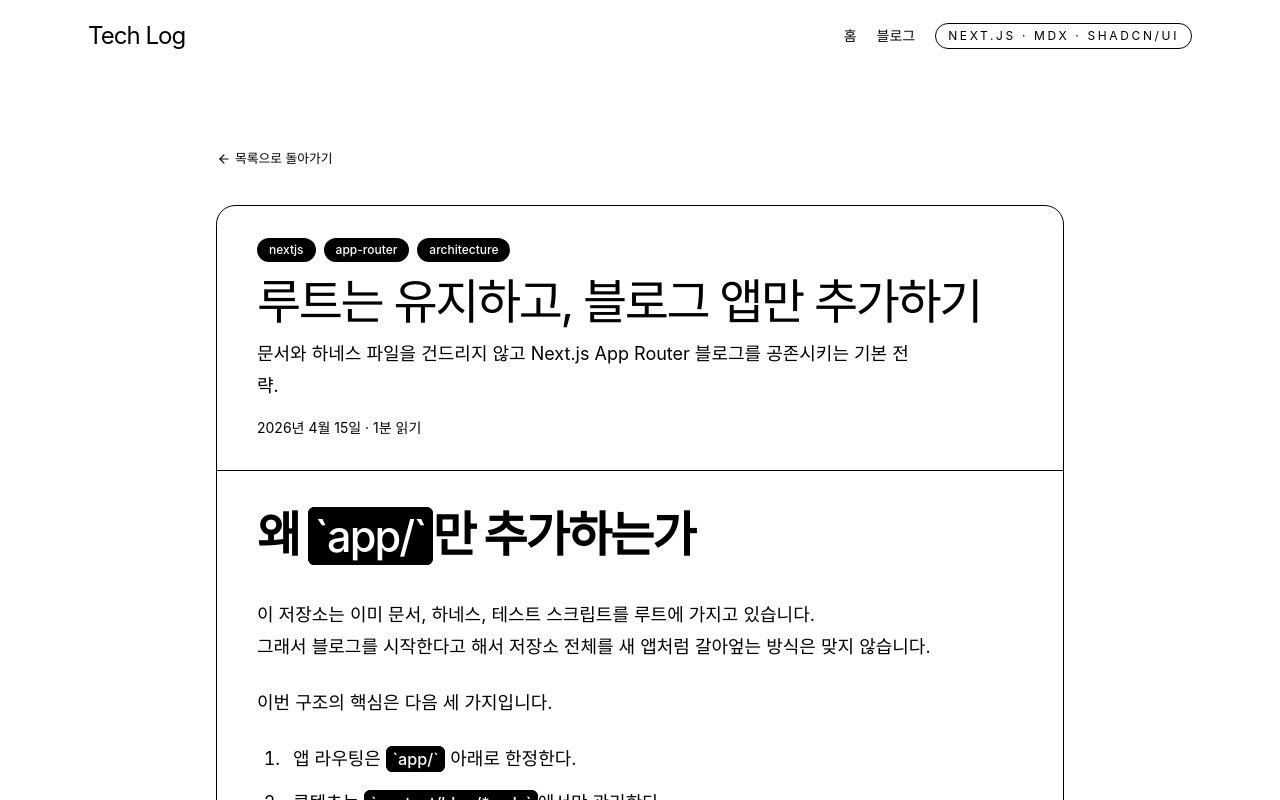
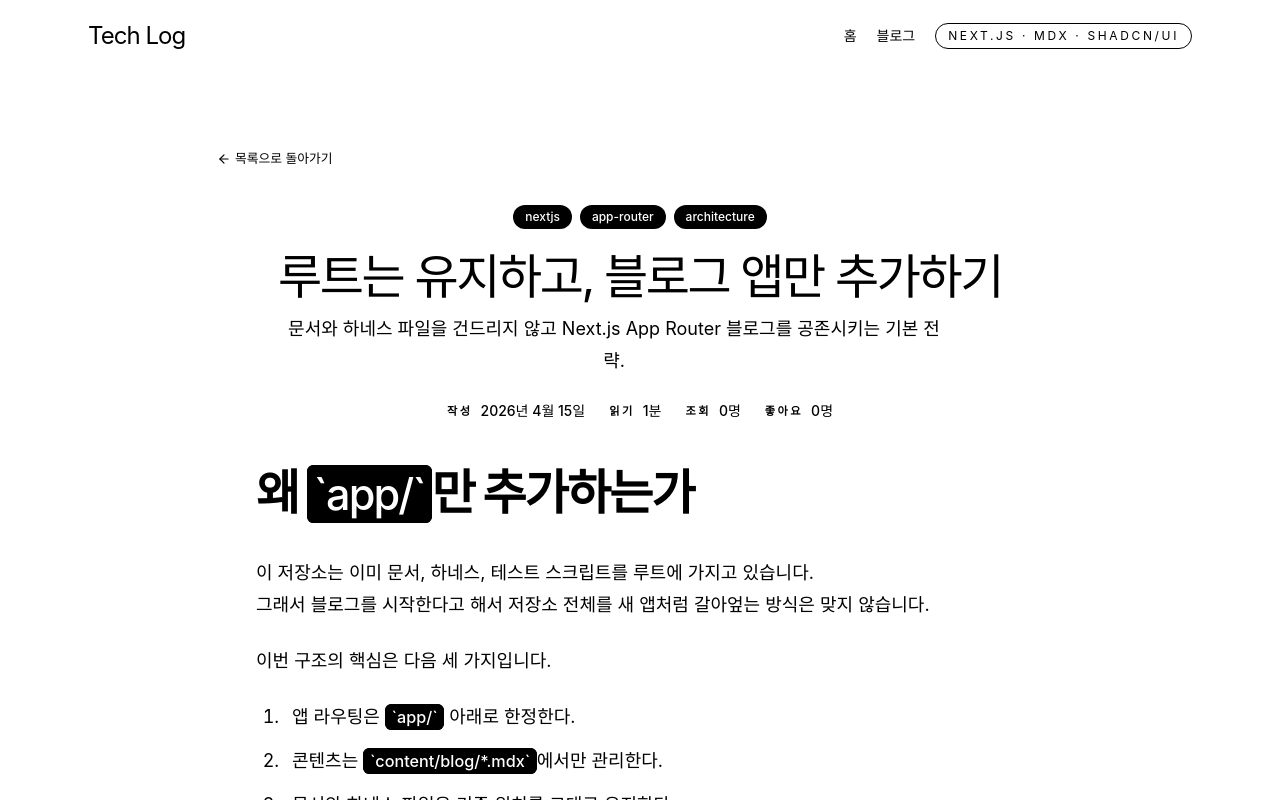
Before and after one commit to shipleaf/Tech-Log, a Next.js app: page /blog/first-post in a window 1280 px wide. Shown: the top 800 px of the page. Built offline with nearby package versions, Linux system fonts and the light colour scheme; a web font is replaced by a local one.

Commit message:
feat(blog): simplify post detail header

```diff
--- a/app/blog/[slug]/page.tsx
+++ b/app/blog/[slug]/page.tsx
@@ -46,6 +46,12 @@ export default async function BlogPostPage({ params }: BlogPostPageProps) {
   }
 
   const content = await renderPostContent(post.content);
+  const postMeta = [
+    { label: "작성", value: formatPostDate(post.date) },
+    { label: "읽기", value: `${post.readingMinutes}분` },
+    { label: "조회", value: "0명" },
+    { label: "좋아요", value: "0명" },
+  ];
 
   return (
     <div className="mx-auto flex w-full max-w-4xl flex-col gap-8 px-6 py-14 md:py-18">
@@ -60,10 +66,9 @@ export default async function BlogPostPage({ params }: BlogPostPageProps) {
         목록으로 돌아가기
       </Link>
 
-      <article className="surface-card overflow-hidden">
-        <header className="border-b border-border px-6 py-8 md:px-10">
-          <div className="space-y-4">
-            <div className="flex flex-wrap gap-2">
+      <article className="flex flex-col gap-12">
+        <header className="mx-auto flex max-w-3xl flex-col items-center gap-6 text-center">
+          <div className="flex flex-wrap justify-center gap-2">
             {post.tags.map((tag) => (
               <span
                 key={tag}
@@ -81,12 +86,21 @@ export default async function BlogPostPage({ params }: BlogPostPageProps) {
               {post.description}
             </p>
           </div>
-            <p className="text-sm text-muted-foreground">
-              {formatPostDate(post.date)} · {post.readingMinutes}분 읽기
-            </p>
+          <dl className="flex flex-wrap items-center justify-center gap-x-6 gap-y-3 text-sm text-muted-foreground">
+            {postMeta.map((item) => (
+              <div
+                key={item.label}
+                className="flex items-center gap-2 whitespace-nowrap"
+              >
+                <dt className="text-[0.7rem] font-semibold uppercase tracking-[0.22em] text-muted-foreground">
+                  {item.label}
+                </dt>
+                <dd className="font-medium text-foreground">{item.value}</dd>
               </div>
+            ))}
+          </dl>
         </header>
-        <div className="px-6 py-10 md:px-10">
+        <div className="mx-auto w-full max-w-3xl">
           <div className="prose prose-lg max-w-none">{content}</div>
         </div>
       </article>
```
Also changed, not shown: 3 other files (tests, documents, lock files or other folders). Lines whose indentation alone changed are shown as unchanged.
